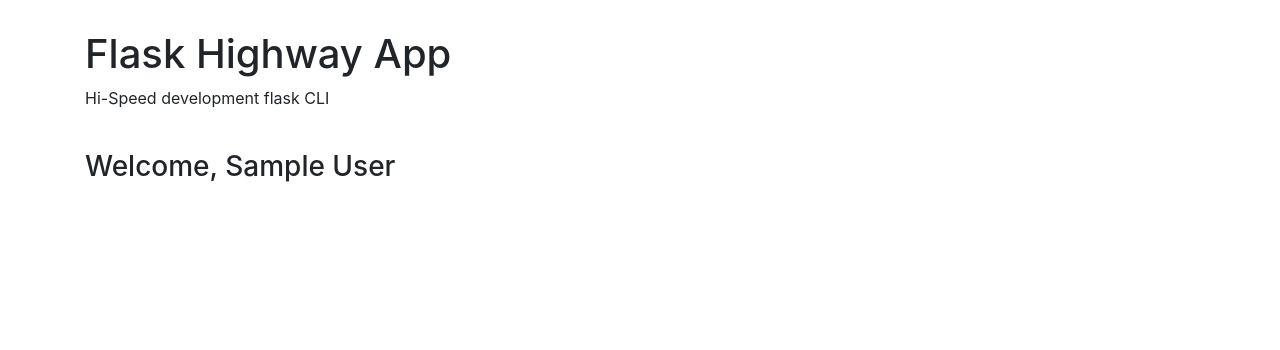
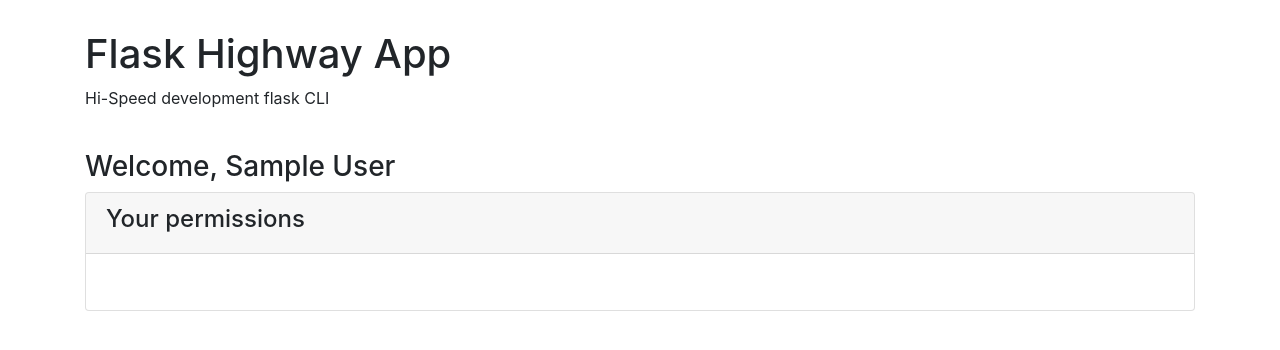
Before and after one commit to alantelles/flask-highway-base-app, a Flask app: page / in a window 1280 px wide. Shown: the part 56-406 px from the top of the page. Run offline with Flask 2, Linux system fonts and the light colour scheme; the visitor is signed in with stand-in values (Sample User, id 1); data comes from the database, SQL or seed files in the repository; some libraries are stand-ins or nearby versions.

Commit message:
show permissions on index

```diff
--- a/app/templates/index.html
+++ b/app/templates/index.html
@@ -4,5 +4,17 @@
 <p>Hi-Speed development flask CLI</p>
 <br>
 <h3>Welcome, {{ access.user.name }}</h3>
+<div class="card">
+    <div class="card-header"><h4>Your permissions</h4></div>
+    <div class="card-body">
+        <ul>
+            {% for rn in access.roles_names %}
+                <li>{{ rn }}</li>
+            {% endfor %}
+        </ul>
+    </div>
+</div>
+
+
 
 {% endblock %}
```
